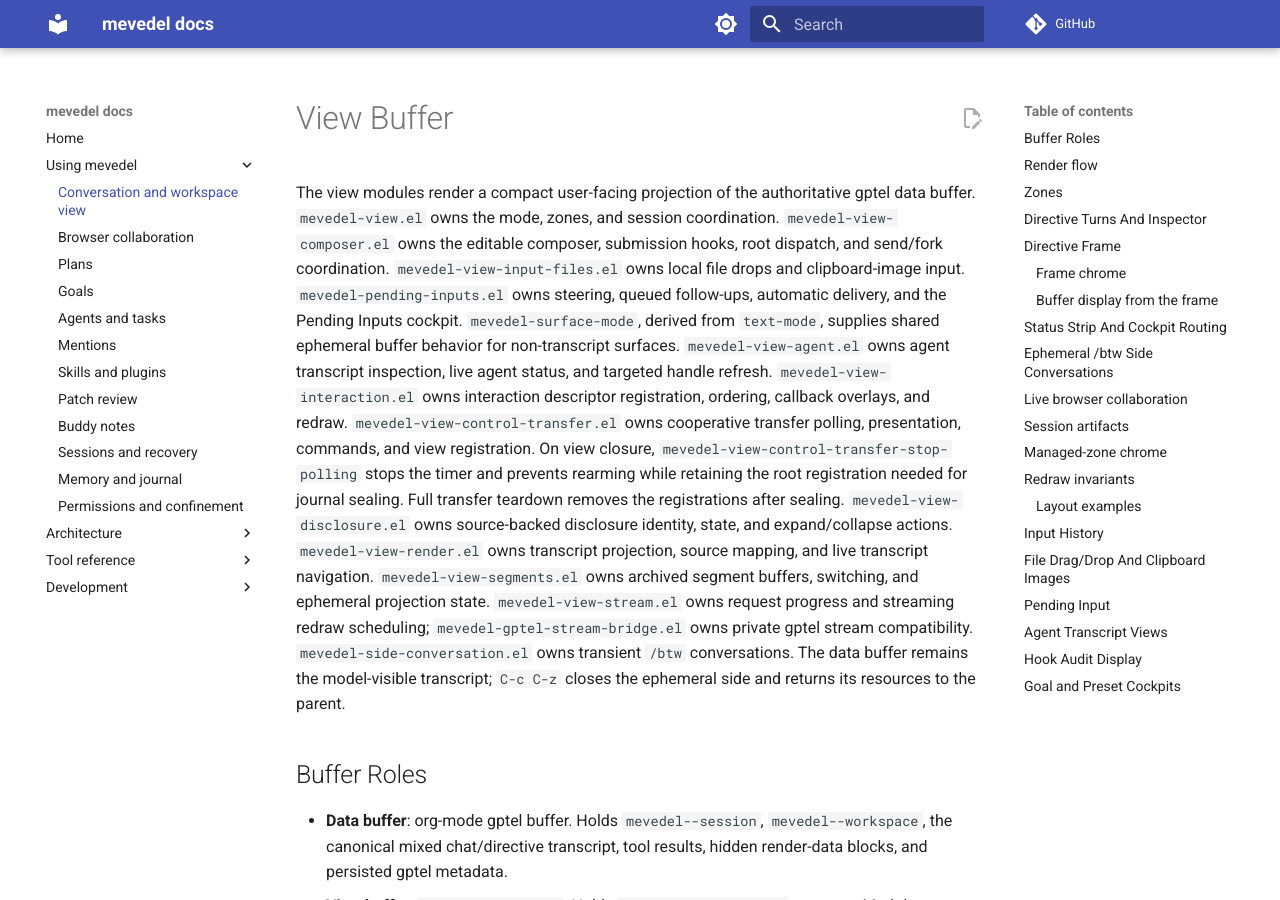
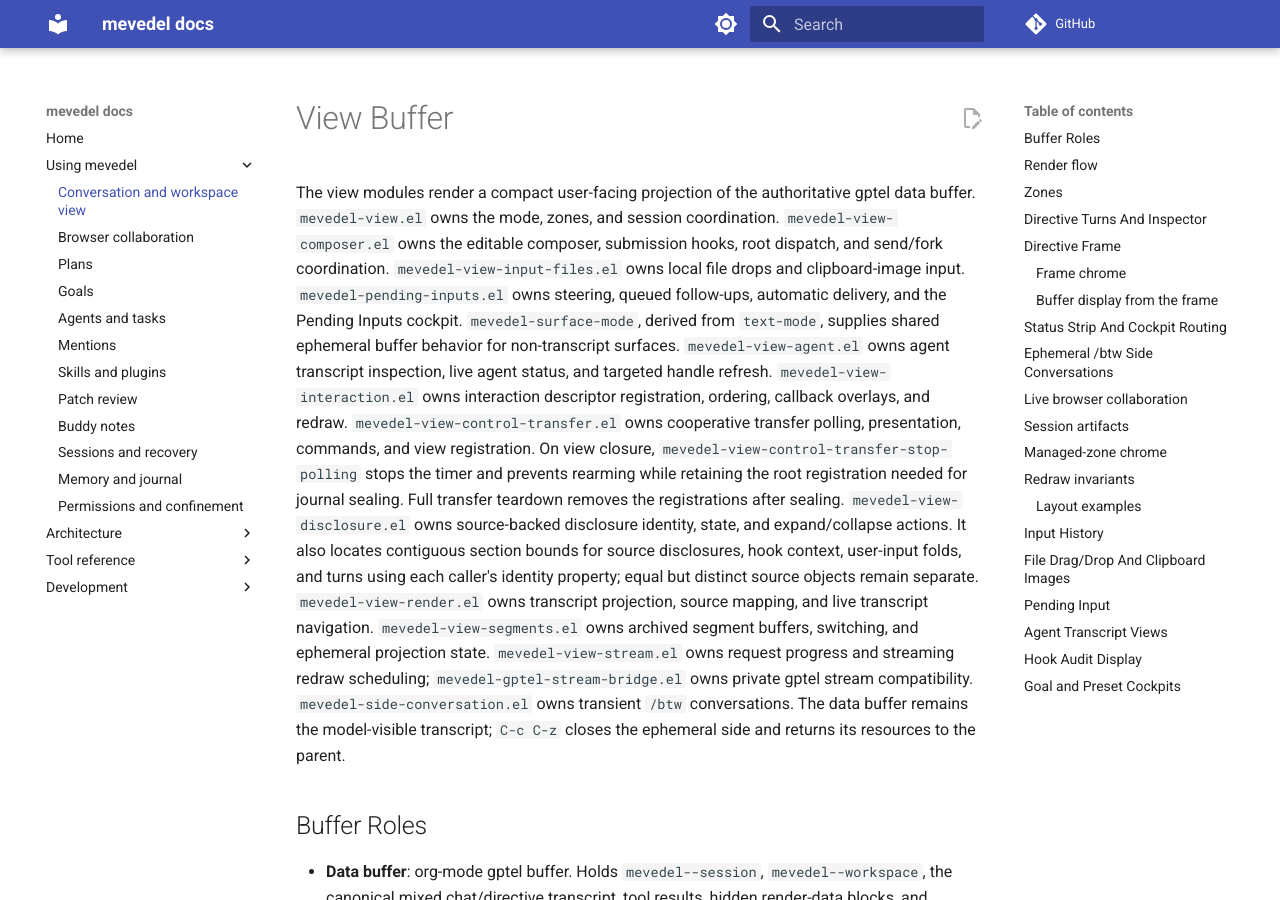
Before and after one commit to FrauH0lle/mevedel, an MkDocs documentation site: the page built from docs/view.md, in a window 1280 px wide and 900 px high. Built offline with MkDocs 1.6.1 and Material for MkDocs 9.7.7, drawn with Linux system fonts in a browser that asks for light colours; comment, search, counter and statistics services are not loaded.

Commit message:
refactor(view): Share section boundary lookup across fold types
Use the disclosure owner's identity-property walk for hook context,
user-input folds and whole turns. Preserve eq identity, narrowing,
source fallback and the user-input type gate.

* mevedel-view-disclosure.el (mevedel-view-disclosure-section-bounds):
Accept the section identity property, defaulting to source.
* mevedel-view-render.el: Remove three repeated boundary walkers and
use the disclosure owner in fold and navigation callers.
* mevedel-view-agent.el, mevedel-view-audit.el: Update declarations.
* test/test-mevedel-view-disclosure.el: Characterize boundaries,
identity, narrowing and nonmutation.
* test/test-mevedel-view-render.el: Check wrong-section rejection.
* docs/view.md: Record shared section geometry ownership.

Validation: 28 characterization baseline cases, 558 affected ERT cases,
and all 199 Elisp files compiled without warnings.

```diff
--- a/docs/view.md
+++ b/docs/view.md
@@ -18,7 +18,9 @@
 and prevents rearming while retaining the root registration needed for journal
 sealing. Full transfer teardown removes the registrations after sealing.
 `mevedel-view-disclosure.el` owns source-backed disclosure identity, state,
-and expand/collapse actions. `mevedel-view-render.el` owns transcript
+and expand/collapse actions. It also locates contiguous section bounds for
+source disclosures, hook context, user-input folds, and turns using each
+caller's identity property; equal but distinct source objects remain separate. `mevedel-view-render.el` owns transcript
 projection, source mapping, and live transcript navigation.
 `mevedel-view-segments.el` owns archived segment buffers, switching, and
 ephemeral projection state.
```
Also changed, not shown: 6 other files.
